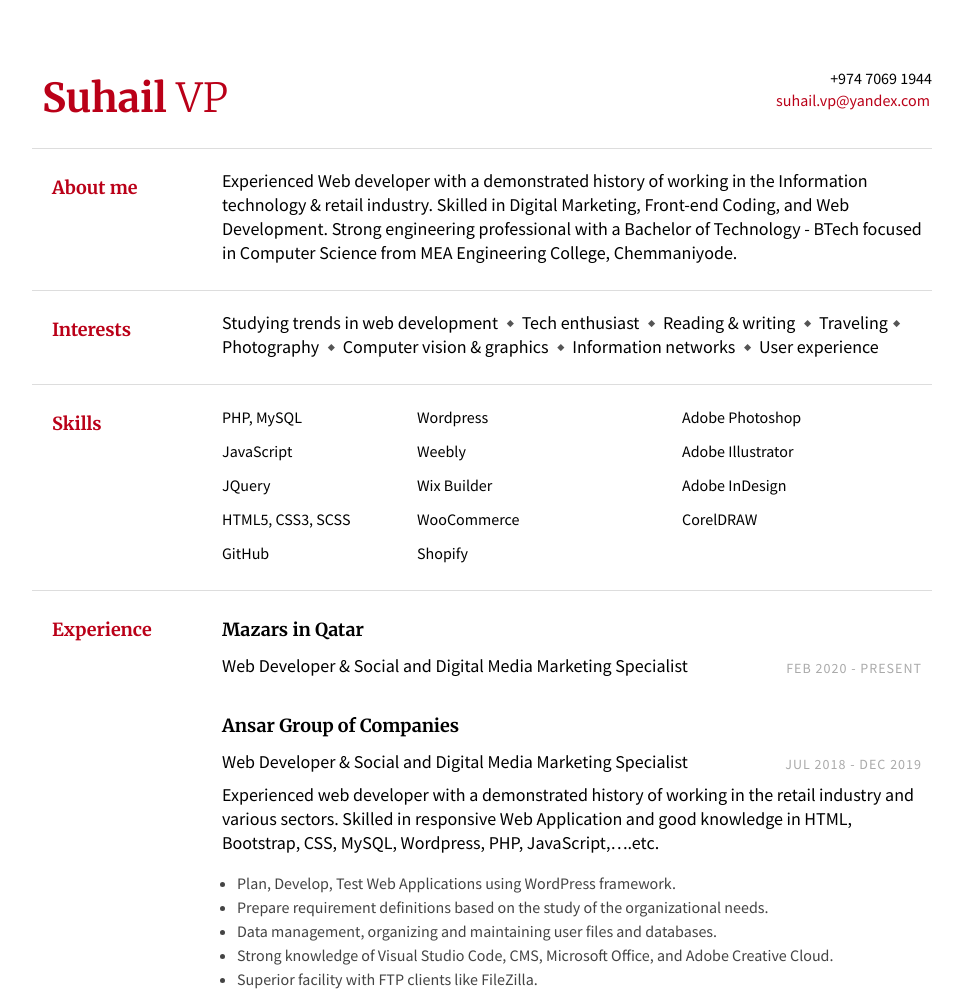
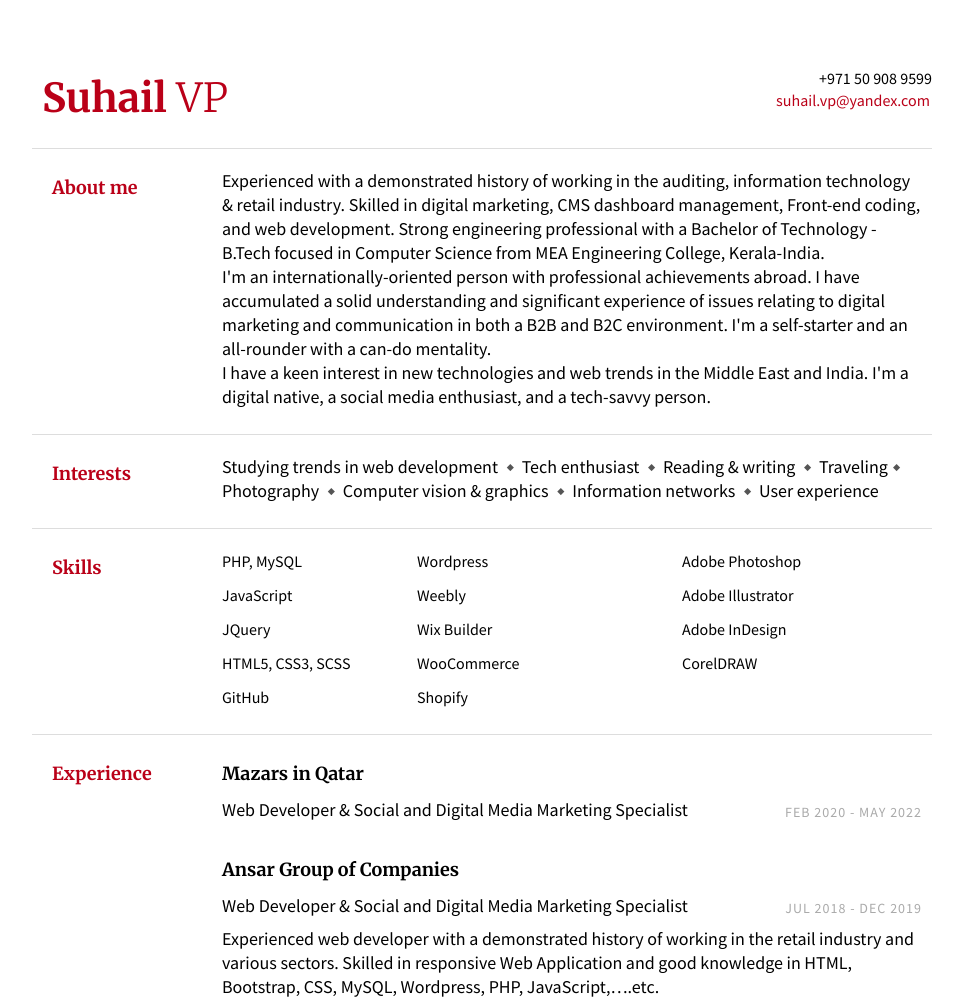
Before and after one commit to suhailvp/portfolio, a plain HTML site: page index.html in a window 1280 px wide. Shown: the top 1002 px of the page, without its empty margins (158-1121 px from the left). Drawn offline with Linux system fonts and the light colour scheme.

Commit message:
Update index.html

```diff
--- a/index.html
+++ b/index.html
@@ -2,7 +2,7 @@
 <html lang="en">
     <head>
         <meta charset="UTF-8">
-        <title>Suhail VP - Resume | Best freelance web developer & designer in Qatar and India</title>
+        <title>Suhail VP - Resume | Web Developer & Digital Marketing Specialist in UAE</title>
         <link rel="stylesheet" href="style.css">
         <link href="https://fonts.googleapis.com/css?family=Merriweather:300,400,700|Source+Sans+Pro:400,400i" rel="stylesheet">
     <body>
@@ -10,15 +10,15 @@
             <div class="section row">
                 <h1 class="col"><span style="font-weight:700">Suhail</span> VP</h1>
                 <div class="contact-info col-right">
-                    <div>+974 7069 1944</div>
+                    <div>+971 50 908 9599</div>
                     <div><a href="mailto:suhail.vp@yandex.com">suhail.vp@yandex.com</a></div>
                 </div>
             </div>
             <div class="section row">
                 <h2 class="col">About me</h2>
-                <div class="section-text col-right">Experienced Web developer with a demonstrated history of working in the Information technology & retail industry.
-                    Skilled in Digital Marketing, Front-end Coding, and Web Development. Strong engineering professional with a Bachelor of Technology - BTech focused
-                    in Computer Science from MEA Engineering College, Chemmaniyode.</div>
+                <div class="section-text col-right">Experienced with a demonstrated history of working in the auditing, information technology & retail industry. Skilled in digital marketing, CMS dashboard management, Front-end coding, and web development. Strong engineering professional with a Bachelor of Technology - B.Tech focused in Computer Science from MEA Engineering College, Kerala-India.
+                    </br>I'm an internationally-oriented person with professional achievements abroad. I have accumulated a solid understanding and significant experience of issues relating to digital marketing and communication in both a B2B and B2C environment. I'm a self-starter and an all-rounder with a can-do mentality.
+                </br>I have a keen interest in new technologies and web trends in the Middle East and India. I'm a digital native, a social media enthusiast, and a tech-savvy person.</div>
             </div>
             <div class="section row">
                 <h2 class="col">Interests</h2>
@@ -68,7 +68,7 @@
                     </div>
                     <div class="row subsection">
                         <div class="emph col">Web Developer &amp; Social and Digital Media Marketing Specialist</div>
-                        <div class="col-right light">Feb 2020 - Present</div>
+                        <div class="col-right light">Feb 2020 - May 2022</div>
                     </div>
                 </div>
                 <div class="section-text col-right">
```
